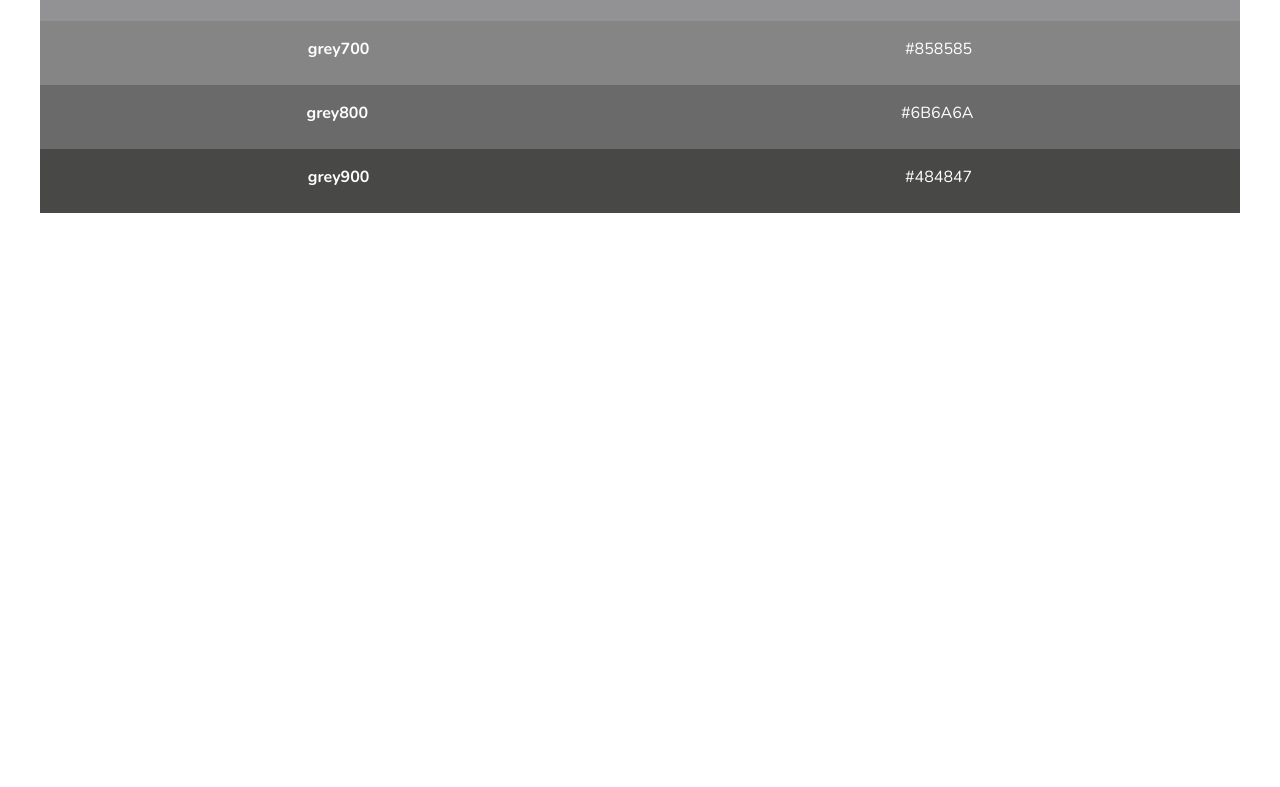
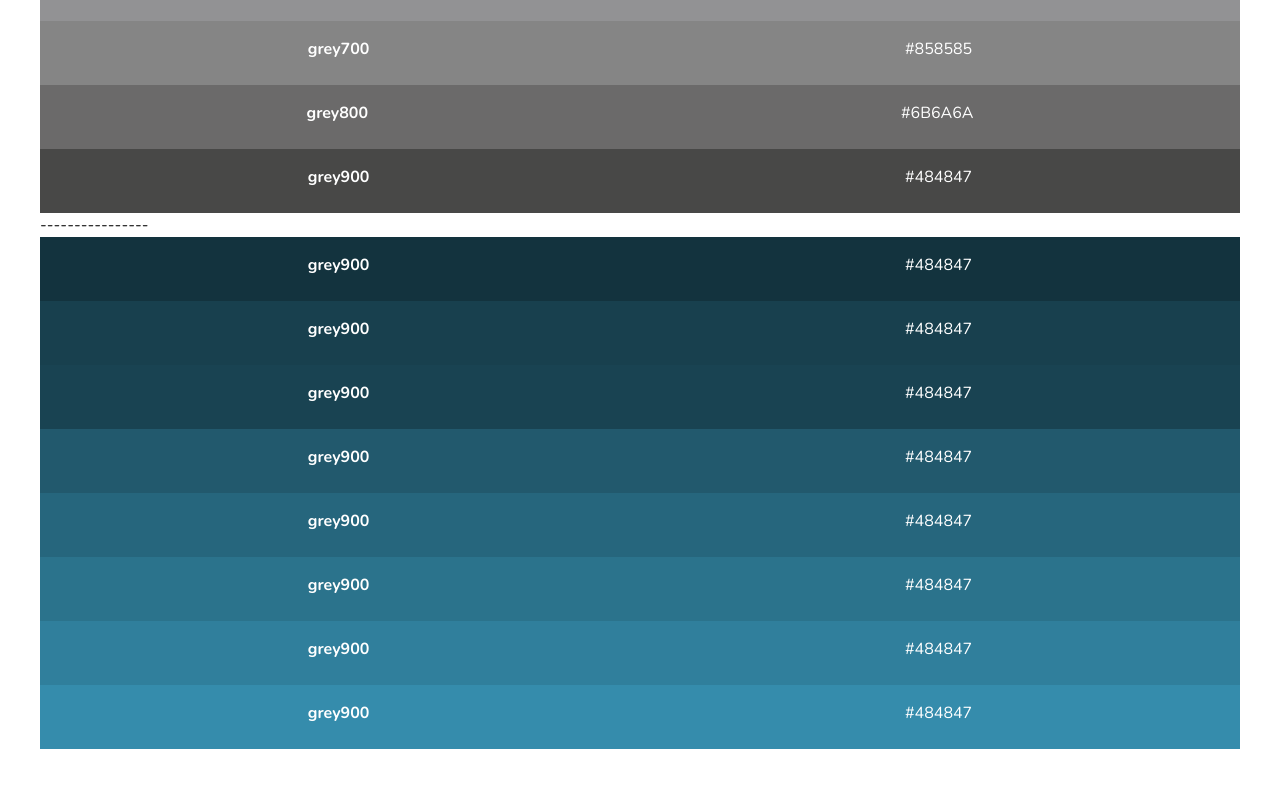
Before and after one commit to nicolifelix/stardust-ui, a website: page src/components/atoms/Color/colors.html in a window 1280 px wide. Shown: the part 1851-2638 px from the top of the page. Before the commit the page ends 2144 px from the top, so only its background shows below. Drawn offline with nearby package versions, Linux system fonts and the light colour scheme.

Commit message:
:sparkles: add colors gradient

```diff
--- a/src/components/atoms/Color/colors.html
+++ b/src/components/atoms/Color/colors.html
@@ -198,6 +198,54 @@
           <strong>grey900</strong><span>#484847</span>
         </div>
       </div>
+----------------
+      <div class="colorBox w-4/4 h-16 bg-careLine text-white">
+        <div class="py-4 flex justify-around">
+          <strong>grey900</strong><span>#484847</span>
+        </div>
+      </div>
+
+      <div class="colorBox w-4/4 h-16 bg-careGoals text-white">
+        <div class="py-4 flex justify-around">
+          <strong>grey900</strong><span>#484847</span>
+        </div>
+      </div>
+
+      <div class="colorBox w-4/4 h-16 bg-followUp text-white">
+        <div class="py-4 flex justify-around">
+          <strong>grey900</strong><span>#484847</span>
+        </div>
+      </div>
+
+      <div class="colorBox w-4/4 h-16 bg-examsList text-white">
+        <div class="py-4 flex justify-around">
+          <strong>grey900</strong><span>#484847</span>
+        </div>
+      </div>
+
+      <div class="colorBox w-4/4 h-16 bg-medicationList text-white">
+        <div class="py-4 flex justify-around">
+          <strong>grey900</strong><span>#484847</span>
+        </div>
+      </div>
+
+      <div class="colorBox w-4/4 h-16 bg-familyBackground text-white">
+        <div class="py-4 flex justify-around">
+          <strong>grey900</strong><span>#484847</span>
+        </div>
+      </div>
+
+      <div class="colorBox w-4/4 h-16 bg-vaccines text-white">
+        <div class="py-4 flex justify-around">
+          <strong>grey900</strong><span>#484847</span>
+        </div>
+      </div>
+
+      <div class="colorBox w-4/4 h-16 bg-medCertificate text-white">
+        <div class="py-4 flex justify-around">
+          <strong>grey900</strong><span>#484847</span>
+        </div>
+      </div>
 
 
 
--- a/tailwind.config.js
+++ b/tailwind.config.js
@@ -39,14 +39,14 @@ module.exports = {
       grey800:        '#6B6A6A',
       grey900:        '#484847',
       mgreen:         '#008774',
-      careLine:       '#13333E1C',
-      careGoals:      '#18404E1C',
-      followUp:       '#1943521C',
-      examsList:      '#22596D1C',
-      medicationList: '#26667D1C',
-      familyBackground:'#2B738C1C',
-      vaccines:       '#307F9C1C',
-      medCertificate: '#358CAC1C',
+      careLine:       '#13333E',
+      careGoals:      '#18404E',
+      followUp:       '#194352',
+      examsList:      '#22596D',
+      medicationList: '#26667D',
+      familyBackground:'#2B738C',
+      vaccines:       '#307F9C',
+      medCertificate: '#358CAC',
     },
     fontSize:{
       xs:     ['11px', { lineHeight: '16px', letterSpacing: '0.04em' }],
```
Also changed, not shown: src/components/molecules/contentCard/content_card.html (+0 -1 lines), src/css/main.css.
